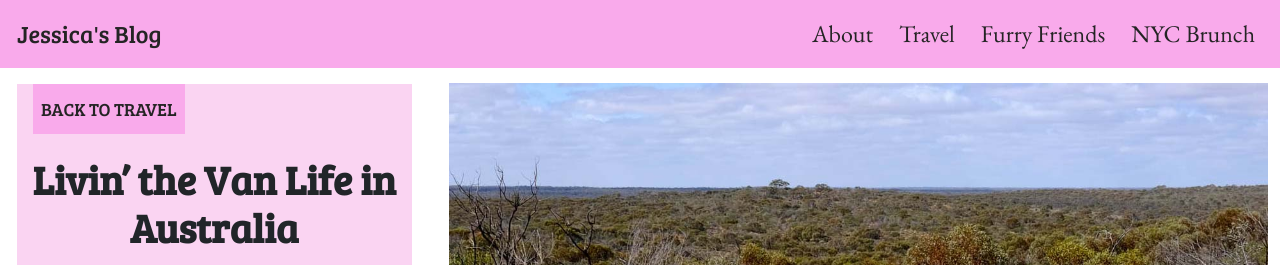
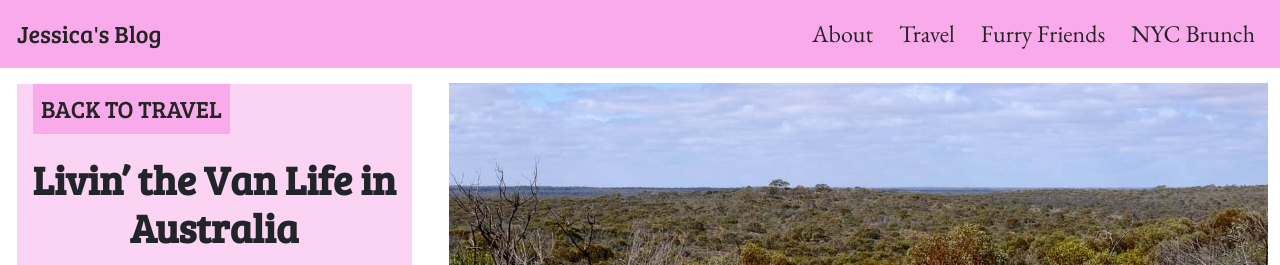
Before and after one commit to jesswoods318/jesswoods318.github.io, a plain HTML site: page van.html in a window 1280 px wide. Shown: the top 265 px of the page. Drawn offline with nearby package versions, Linux system fonts and the light colour scheme.

Commit message:
uplaoding css changes

```diff
--- a/stylesheet1.css
+++ b/stylesheet1.css
@@ -118,10 +118,15 @@ footer {
 .backbutton {
     font-family: 'Bree Serif', sans-serif;
     width: fit-content;
-    height: fit-content;
+    height: 50px;
     margin: 16px;
     background-color: #f9aaeb;
     line-height: 50px;
+}
+
+.backbutton a{
+    padding: 0px 8px;
+    font-size: 10px;
 }
 
 a {
@@ -134,8 +139,7 @@ a {
     color: #242424;
     text-decoration: none;
     display: block;
-    font-size: 18px;
-    padding: 0px 8px;
+    font-size: 24px;
 }
 
 .content p {
@@ -198,6 +202,7 @@ a {
     .content {
         max-width: 1200px;
         margin: auto;
+
     }
 
     img {
```
